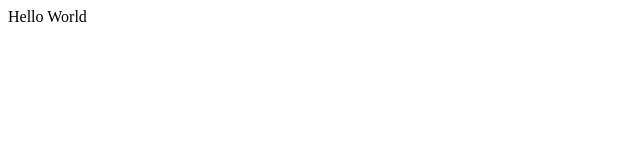
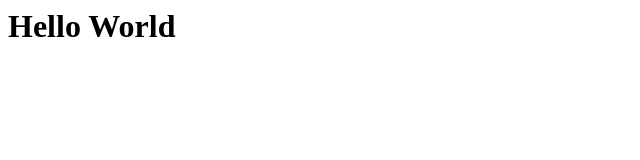
Before and after one commit to codeByEssa/codeByEssa-demo, a plain HTML site: page index.html in a window 1280 px wide. Shown: the whole page, without its empty margins (0-640 px from the left). Drawn offline with Linux system fonts and the light colour scheme.

Commit message:
Change paragraph into heading

```diff
--- a/index.html
+++ b/index.html
@@ -1 +1 @@
-<p>Hello World</p>
+<h1>Hello World</h1>
```
